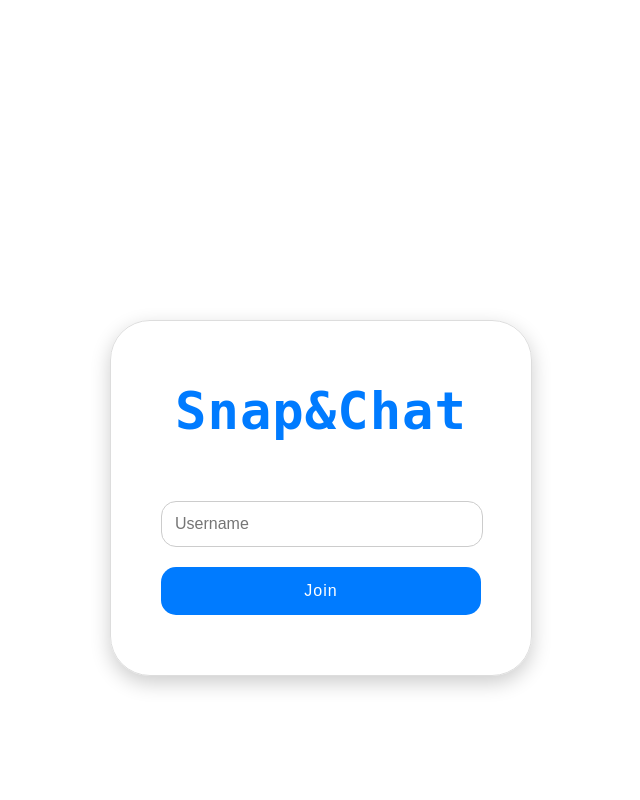
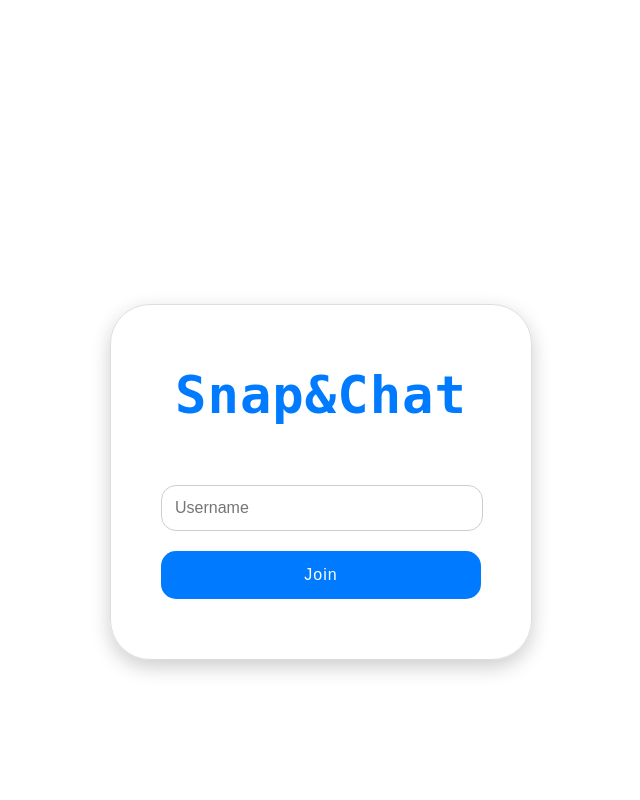
Before and after one commit to software-students-fall2023/5-final-project-project5dominators, a Flask app: page / in a window 1280 px wide. Shown: the whole page, without its empty margins (319-959 px from the left). Run offline with Flask 3, Linux system fonts and the light colour scheme.

Commit message:
edit string

```diff
--- a/webapp/app.py
+++ b/webapp/app.py
@@ -14,7 +14,7 @@ app = Flask(__name__)
 
 
 # MongoDB connection setup
-client = MongoClient("mongodb+srv://ys4323:Syysyysyy1@cluster0.ocmpb3f.mongodb.net")
+client = MongoClient("mongodb+srv://hyteve:16891689@cluster0.gztpl.mongodb.net/?retryWrites=true&w=majority&appName=Cluster0")
 
 # Set the secret key for Flask session
 app.secret_key = "ys4323"
--- a/webapp/static/login.css
+++ b/webapp/static/login.css
@@ -27,7 +27,7 @@ body{
 .grid-container {
     display: grid;
     grid-template-columns: auto 20em auto;
-    grid-template-rows: 6em auto 4.5em;
+    grid-template-rows: 5em auto 5em;
     grid-row-gap: 0;
     grid-column-gap: 0;
     position: fixed;
```
